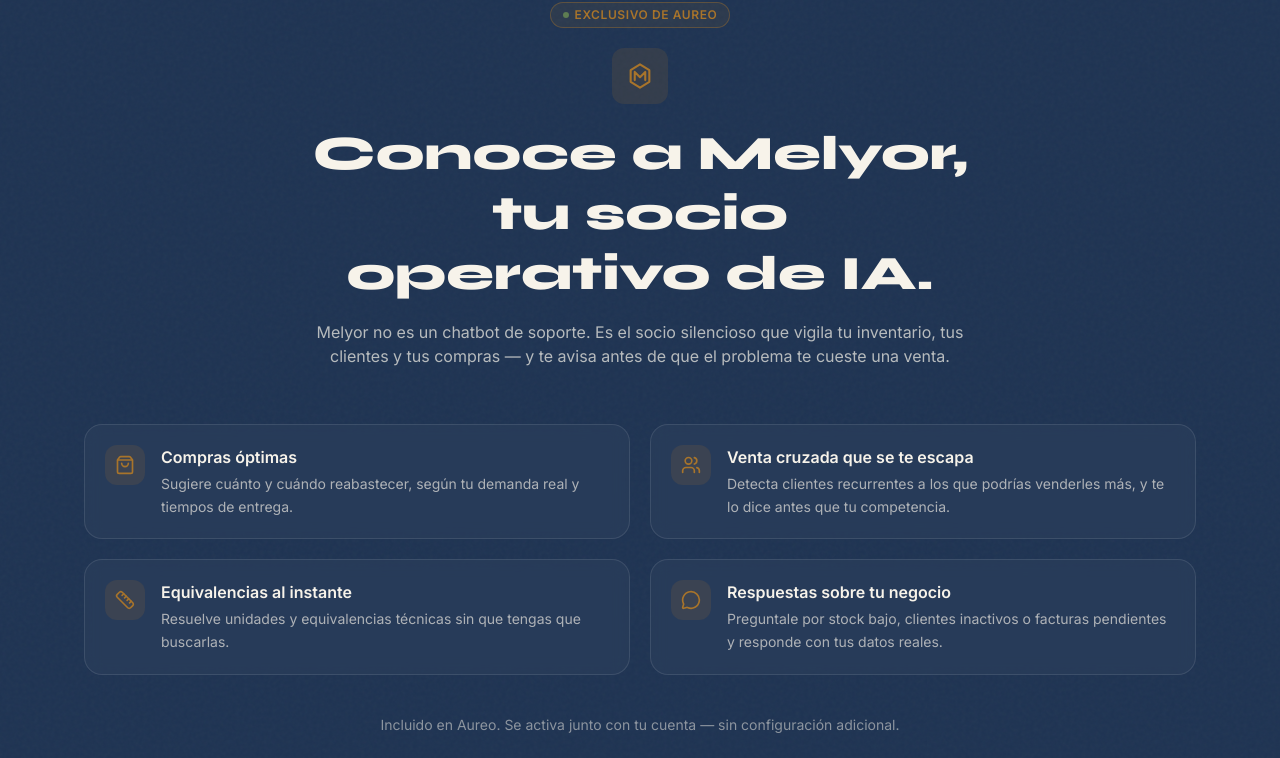
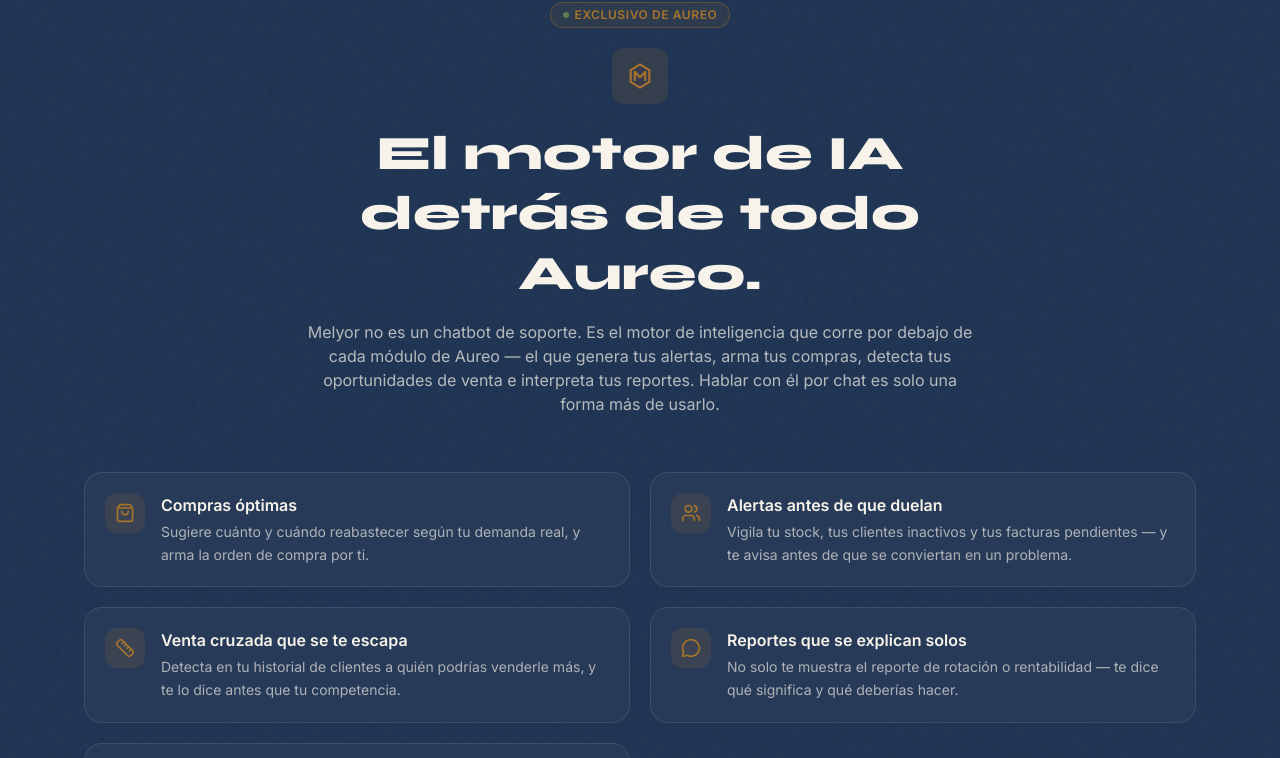
Before and after one commit to juandi-blip/aureo-landing, a Next.js app: page / in a window 1280 px wide. Shown: the part 4638-5396 px from the top of the page. Built offline with nearby package versions, Linux system fonts and the light colour scheme; no server answers.

Commit message:
feat(melyor): reescribe el copy como motor transversal con identidad 'Melyor 1'

```diff
--- a/content/site.ts
+++ b/content/site.ts
@@ -66,13 +66,16 @@
   },
   melyor: {
     eyebrow: "Exclusivo de Aureo",
-    titulo: "Conoce a Melyor, tu socio operativo de IA.",
-    texto: "Melyor no es un chatbot de soporte. Es el socio silencioso que vigila tu inventario, tus clientes y tus compras — y te avisa antes de que el problema te cueste una venta.",
+    nombre: "Melyor",
+    version: "1",
+    titulo: "El motor de IA detrás de todo Aureo.",
+    texto: "Melyor no es un chatbot de soporte. Es el motor de inteligencia que corre por debajo de cada módulo de Aureo — el que genera tus alertas, arma tus compras, detecta tus oportunidades de venta e interpreta tus reportes. Hablar con él por chat es solo una forma más de usarlo.",
     capacidades: [
-      { titulo: "Compras óptimas", texto: "Sugiere cuánto y cuándo reabastecer, según tu demanda real y tiempos de entrega." },
-      { titulo: "Venta cruzada que se te escapa", texto: "Detecta clientes recurrentes a los que podrías venderles más, y te lo dice antes que tu competencia." },
-      { titulo: "Equivalencias al instante", texto: "Resuelve unidades y equivalencias técnicas sin que tengas que buscarlas." },
-      { titulo: "Respuestas sobre tu negocio", texto: "Preguntale por stock bajo, clientes inactivos o facturas pendientes y responde con tus datos reales." },
+      { titulo: "Compras óptimas", texto: "Sugiere cuánto y cuándo reabastecer según tu demanda real, y arma la orden de compra por ti." },
+      { titulo: "Alertas antes de que duelan", texto: "Vigila tu stock, tus clientes inactivos y tus facturas pendientes — y te avisa antes de que se conviertan en un problema." },
+      { titulo: "Venta cruzada que se te escapa", texto: "Detecta en tu historial de clientes a quién podrías venderle más, y te lo dice antes que tu competencia." },
+      { titulo: "Reportes que se explican solos", texto: "No solo te muestra el reporte de rotación o rentabilidad — te dice qué significa y qué deberías hacer." },
+      { titulo: "Pregúntale directamente", texto: "Además de todo esto, puedes chatear con Melyor sobre stock bajo, clientes inactivos o facturas pendientes, en lenguaje natural." },
     ],
     nota: "Incluido en Aureo. Se activa junto con tu cuenta — sin configuración adicional.",
   },
```
Also changed, not shown: 1 other file (tests, documents, lock files or other folders).
